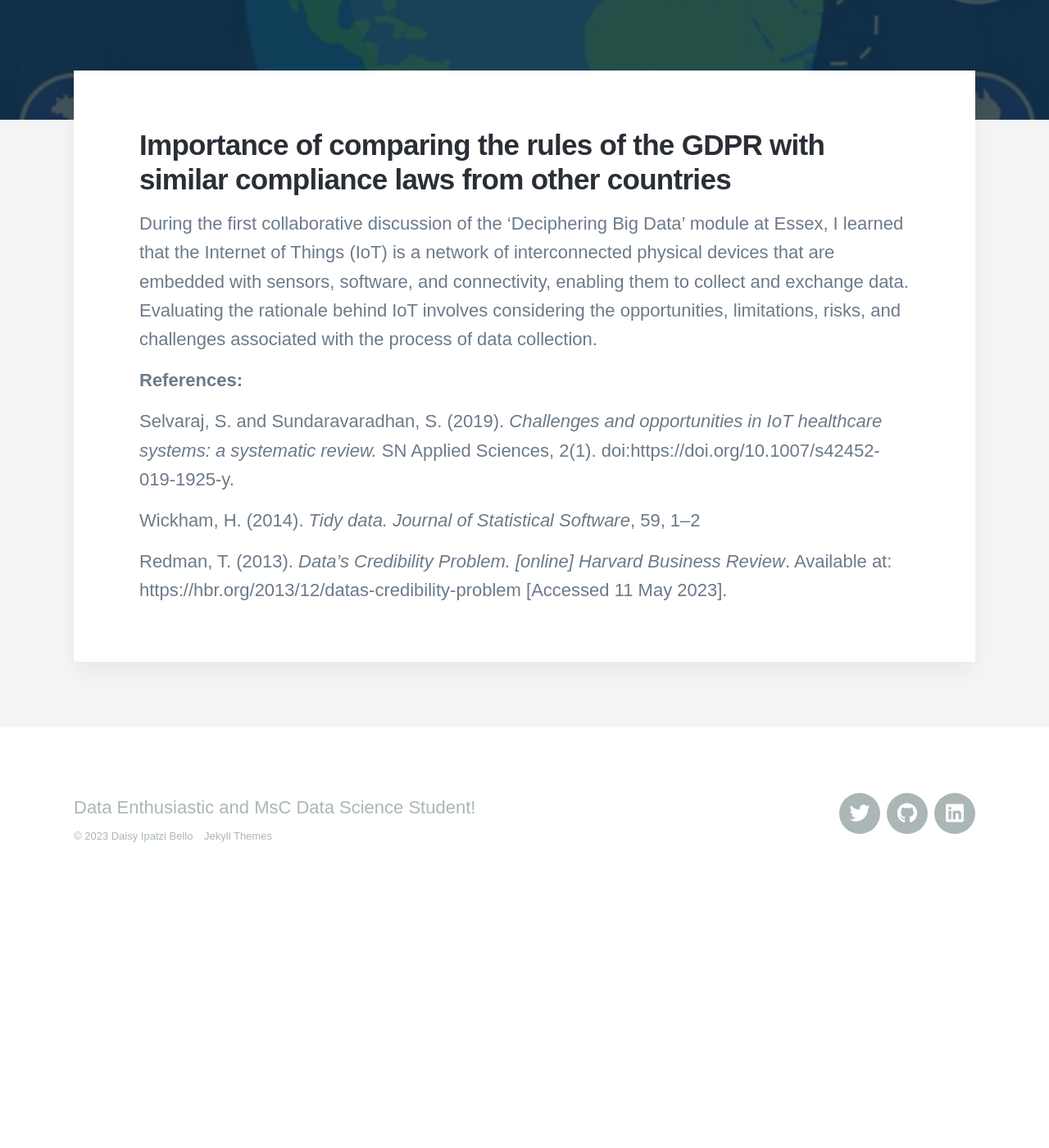
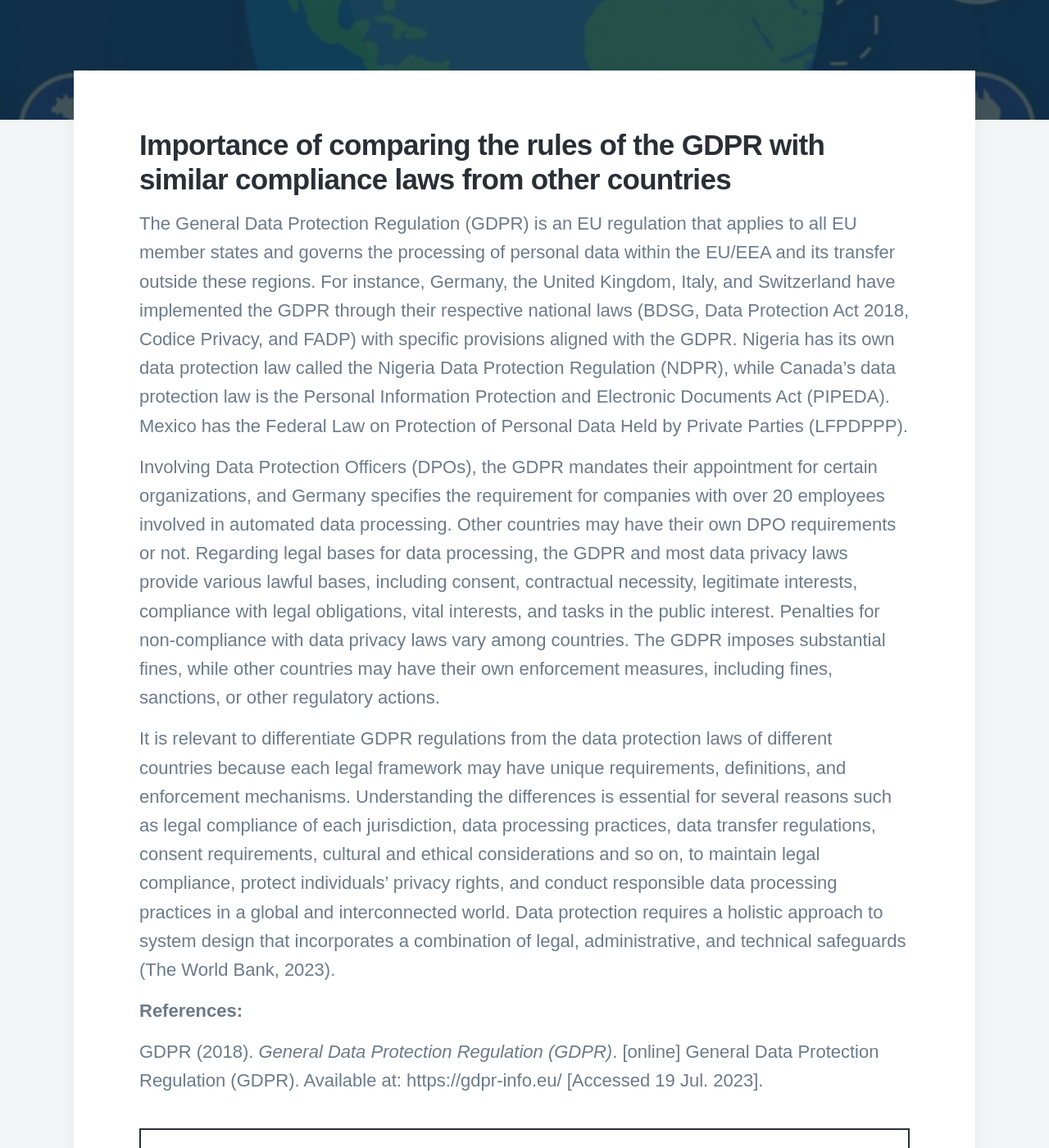
Before and after one commit to DaisyIpatzi/daisyipatzi.github.io, a Jekyll site: the page built from _posts/2023-07-19-summary-post2-module3.md, in a window 1280 px wide and 1400 px high, scrolled down 590 px. Shown: the whole window at 82% size. Built offline with Jekyll 4.4.1, drawn with Linux system fonts in a browser that asks for light colours; nearby versions of some CDN libraries; some web fonts are replaced; before the commit the page ends 1696 px from its top, so only the background shows below that; some of the changed text lies outside the part shown.

Commit message:
Update 2023-07-19-summary-post2-module3.md

```diff
--- a/_posts/2023-07-19-summary-post2-module3.md
+++ b/_posts/2023-07-19-summary-post2-module3.md
@@ -7,13 +7,16 @@ featured_image: '/images/demo/gdpr_world.jpg'
 
 ## Importance of comparing the rules of the GDPR with similar compliance laws from other countries
 
-During the first collaborative discussion of the ‘Deciphering Big Data’ module at Essex, I learned that the Internet of Things (IoT) is a network of interconnected physical devices that are embedded with sensors, software, and connectivity, enabling them to collect and exchange data.
-Evaluating the rationale behind IoT involves considering the opportunities, limitations, risks, and challenges associated with the process of data collection.
+The General Data Protection Regulation (GDPR) is an EU regulation that applies to all EU member states and governs the processing of personal data within the EU/EEA and its transfer outside these regions. For instance, Germany, the United Kingdom, Italy, and Switzerland have implemented the GDPR through their respective national laws (BDSG, Data Protection Act 2018, Codice Privacy, and FADP) with specific provisions aligned with the GDPR. Nigeria has its own data protection law called the Nigeria Data Protection Regulation (NDPR), while Canada's data protection law is the Personal Information Protection and Electronic Documents Act (PIPEDA). Mexico has the Federal Law on Protection of Personal Data Held by Private Parties (LFPDPPP).
+
+Involving Data Protection Officers (DPOs), the GDPR mandates their appointment for certain organizations, and Germany specifies the requirement for companies with over 20 employees involved in automated data processing. Other countries may have their own DPO requirements or not. Regarding legal bases for data processing, the GDPR and most data privacy laws provide various lawful bases, including consent, contractual necessity, legitimate interests, compliance with legal obligations, vital interests, and tasks in the public interest. Penalties for non-compliance with data privacy laws vary among countries. The GDPR imposes substantial fines, while other countries may have their own enforcement measures, including fines, sanctions, or other regulatory actions.
+
+It is relevant to differentiate GDPR regulations from the data protection laws of different countries because each legal framework may have unique requirements, definitions, and enforcement mechanisms. Understanding the differences is essential for several reasons such as legal compliance of each jurisdiction, data processing practices, data transfer regulations, consent requirements, cultural and ethical considerations and so on, to maintain legal compliance, protect individuals' privacy rights, and conduct responsible data processing practices in a global and interconnected world. Data protection requires a holistic approach to system design that incorporates a combination of legal, administrative, and technical safeguards (The World Bank, 2023).
 
 **References:**
 
-Selvaraj, S. and Sundaravaradhan, S. (2019). _Challenges and opportunities in IoT healthcare systems: a systematic review._ SN Applied Sciences, 2(1). doi:https://doi.org/10.1007/s42452-019-1925-y.
+GDPR (2018). _General Data Protection Regulation (GDPR)_. [online] General Data Protection Regulation (GDPR). Available at: https://gdpr-info.eu/ [Accessed 19 Jul. 2023].
 
-Wickham, H. (2014). _Tidy data. Journal of Statistical Software_, 59, 1–2
+The World Bank (2023). _Data protection and privacy laws_ | Identification for Development. [online] id4d.worldbank.org. Available at: https://id4d.worldbank.org/guide/data-protection-and-privacy-laws [Accessed 19 Jul. 2023].
 
-Redman, T. (2013). _Data’s Credibility Problem. [online] Harvard Business Review_. Available at: https://hbr.org/2013/12/datas-credibility-problem [Accessed 11 May 2023].
+Goasduff, L. (2014). _Gartner Says By 2023, 65% of the World’s Population Will Have Its Personal Data Covered Under Modern Privacy Regulations_. [online] Gartner. Available at: https://www.gartner.com/en/newsroom/press-releases/2020-09-14-gartner-says-by-2023--65--of-the-world-s-population-w [Accessed 19 Jul. 2023].
```
